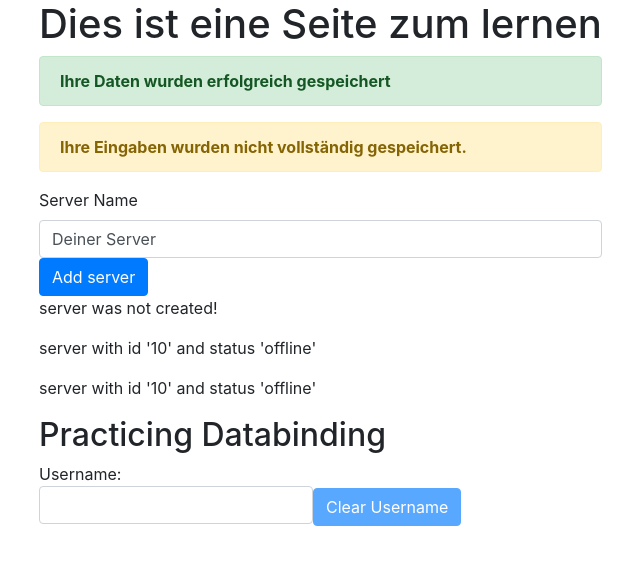
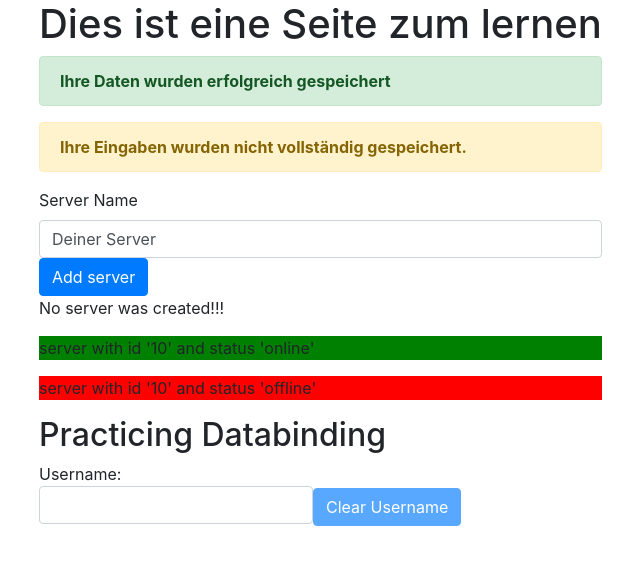
Before and after one commit to lomboz/udemy_angular8, an Angular app: page / in a window 1280 px wide. Shown: the top 564 px of the page, without its empty margins (31-671 px from the left). Built offline with nearby package versions, Linux system fonts and the light colour scheme.

Commit message:
practizing ngStyle

```diff
--- a/src/app/server/server.component.html
+++ b/src/app/server/server.component.html
@@ -1 +1 @@
-<p>server with id '{{serverId}}' and status '{{serverStatus}}'</p>
+<p [ngStyle]="{backgroundColor: getColor()}">server with id '{{serverId}}' and status '{{serverStatus}}'</p>
--- a/src/app/server/server.component.ts
+++ b/src/app/server/server.component.ts
@@ -10,9 +10,13 @@
   serverId = 10;
   serverStatus = 'offline';
 
-  constructor() { }
+  constructor() {
+    this.serverStatus = Math.random() > 0.5 ? 'online' : 'offline';
+  }
 
   ngOnInit() {
   }
-
+  getColor() {
+    return this.serverStatus === 'online' ? 'green' : 'red';
+  }
 }
--- a/src/app/servers/servers.component.html
+++ b/src/app/servers/servers.component.html
@@ -6,7 +6,12 @@
     [disabled]="!allowNewServer"
     (click)="onCreateServer()">Add server</button>
 
-<p>{{serverCreationStatus}}</p>
+<!--<p>{{serverCreationStatus}}</p>-->
+<p *ngIf="serverCreated; else noServer">Server was created! Name is {{serverName}}</p>
+<ng-template #noServer>
+    <p>No server was created!!!</p>
+</ng-template>
+
 
 
 <app-server></app-server>
--- a/src/app/servers/servers.component.ts
+++ b/src/app/servers/servers.component.ts
@@ -11,6 +11,7 @@
   allowNewServer = false;
   serverCreationStatus = 'server was not created!';
   serverName = 'Deiner Server';
+  serverCreated = false;
 
   constructor() {
     setTimeout( () => {
@@ -23,6 +24,10 @@
 
   onCreateServer() {
     this.serverCreationStatus = 'Server was created! Name is ' + this.serverName;
+    this.serverCreated = true;
+    /*setTimeout( () => {
+      this.serverCreated = false;
+    }, 2000);*/
   }
 
 }
```
